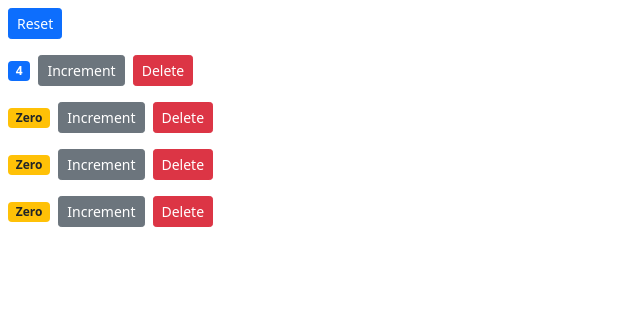
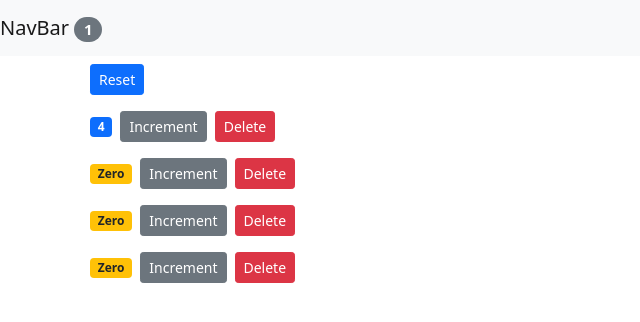
Before and after one commit to timjancic/learn-react, a React (Create React App) app: page / in a window 1280 px wide. Shown: the top 322 px of the page, without its empty margins (0-640 px from the left). Built offline with nearby package versions, Linux system fonts and the light colour scheme.

Commit message:
Raised state to app.js and made some cosmetic changes

```diff
--- a/src/App.js
+++ b/src/App.js
@@ -1,25 +1,54 @@
-import logo from './logo.svg';
+import React, { Component } from 'react';
+import NavBar from './components/navbar';
 import './App.css';
+import Counters from "./components/counters";
 
-function App() {
-  return (
-    <div className="App">
-      <header className="App-header">
-        <img src={logo} className="App-logo" alt="logo" />
-        <p>
-          Edit <code>src/App.js</code> and save to reload.
-        </p>
-        <a
-          className="App-link"
-          href="https://reactjs.org"
-          target="_blank"
-          rel="noopener noreferrer"
-        >
-          Learn React
-        </a>
-      </header>
-    </div>
-  );
+class App extends Component {
+  state = {
+    counters: [
+      { id: 1, value: 4 },
+      { id: 2, value: 0 },
+      { id: 3, value: 0 },
+      { id: 4, value: 0 }
+    ]
+  };
+
+  handleIncrement = counter => {
+    const counters = [...this.state.counters]; //need to create clone so we don't reference directly
+    const index = counters.indexOf(counter);
+    counters[index] = {...counter}; //also need to create clone of object given, otherwise counters[index] will be a reference
+    counters[index].value++;
+    this.setState({ counters });
+  }
+
+  handleReset = () => {
+    const counters = this.state.counters.map(c => {
+      c.value = 0;
+      return c;
+    });
+    this.setState({ counters });
+  }
+
+  handleDelete = (counterId) => {
+    const counters = this.state.counters.filter(c => c.id !== counterId);
+    this.setState({ counters: counters })
+  }
+
+  render() {
+    return (
+      <React.Fragment>
+        <NavBar totalCounters={this.state.counters.filter(c => c.value > 0).length}/>
+        <main className="container">
+          <Counters
+            counters={this.state.counters}
+            onReset={this.handleReset}
+            onIncrement={this.handleIncrement}
+            onDelete={this.handleDelete}
+          />
+        </main>
+      </React.Fragment>
+    );
+  }
 }
 
 export default App;
--- a/src/components/counters.jsx
+++ b/src/components/counters.jsx
@@ -2,51 +2,22 @@
 import Counter from './counter';
 
 class Counters extends React.Component {
-  state = {
-    counters: [
-      { id: 1, value: 4 },
-      { id: 2, value: 0 },
-      { id: 3, value: 0 },
-      { id: 4, value: 0 }
-    ]
-  };
-
-  handleIncrement = counter => {
-    const counters = [...this.state.counters]; //need to create clone so we don't reference directly
-    const index = counters.indexOf(counter);
-    counters[index] = {...counter}; //also need to create clone of object given, otherwise counters[index] will be a reference
-    counters[index].value++;
-    this.setState({ counters });
-  }
-
-  handleReset = () => {
-    const counters = this.state.counters.map(c => {
-      c.value = 0;
-      return c;
-    });
-    this.setState({ counters });
-  }
-
-  handleDelete = (counterId) => {
-    const counters = this.state.counters.filter(c => c.id !== counterId);
-    this.setState({ counters: counters })
-  }
 
   render() {
     return (
       <div>
         <button
-          onClick={this.handleReset}
+          onClick={this.props.onReset} //pass event upward
           className="btn btn-primary btn-sm m-2"
         >
         Reset
         </button>
-        { this.state.counters.map(counter =>
+        { this.props.counters.map(counter =>
           <Counter
             key={counter.id}
             counter={counter}
-            onIncrement={this.handleIncrement}
-            onDelete={this.handleDelete}
+            onIncrement={this.props.onIncrement} //pass event upward
+            onDelete={this.props.onDelete} //pass event upward
           />
         )}
       </div>
--- /dev/null
+++ b/src/components/navbar.jsx
@@ -0,0 +1,20 @@
+import React, { Component } from 'react';
+
+class NavBar extends Component {
+
+  render() {
+    return (
+      <nav className="navbar navbar-light bg-light">
+        <a className="navbar-brand" href="#">
+          NavBar{" "}
+          <span className="badge rounded-pill bg-secondary">
+            {this.props.totalCounters}
+          </span>
+        </a>
+      </nav>
+    );
+  }
+
+}
+
+export default NavBar;
--- a/src/index.js
+++ b/src/index.js
@@ -4,10 +4,9 @@
 import App from './App';
 import reportWebVitals from './reportWebVitals';
 import 'bootstrap/dist/css/bootstrap.css';
-import Counters from "./components/counters";
 
 ReactDOM.render(
-  <Counters />,
+  <App />,
   document.getElementById('root')
 );
 
```
